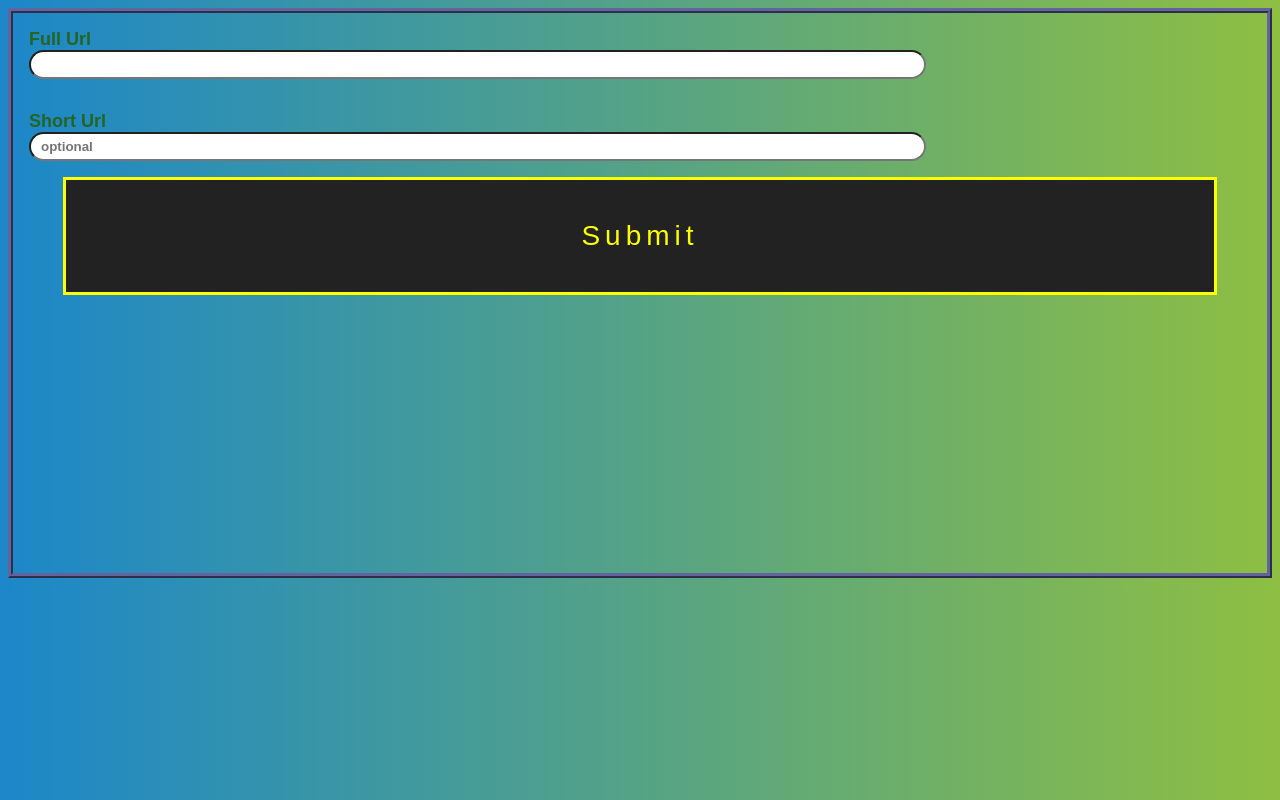
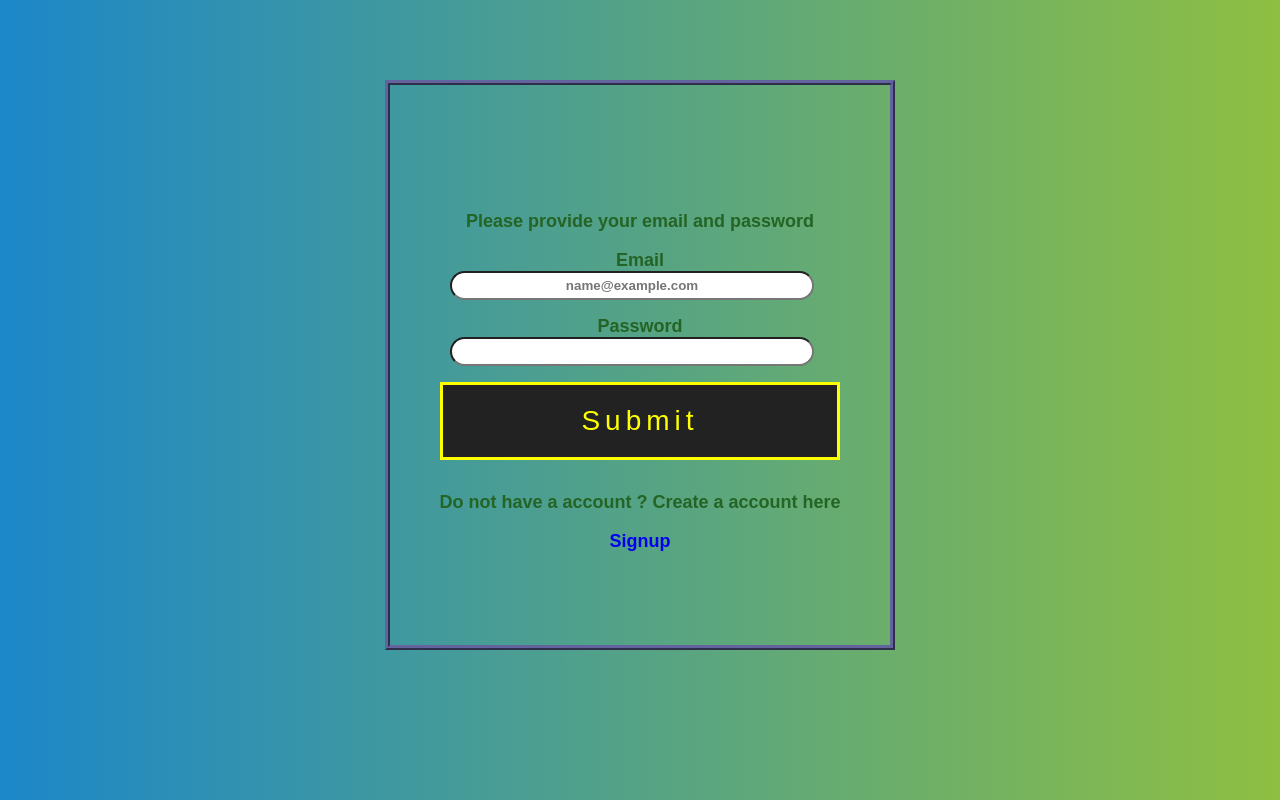
Before and after one commit to faisal-kn/urlshortnerclient, a React (Create React App) app: page /short in a window 1280 px wide. Built offline with nearby package versions, Linux system fonts and the light colour scheme; a web font is replaced by a local one.

Commit message:
protected frontend pages

```diff
--- a/src/App.js
+++ b/src/App.js
@@ -31,9 +31,16 @@ const App = () => {
       <Route path="/signup">
         <Signup logStateHandler={logHandler} />
       </Route>
-      <Route path="/short">
-        <UrlForm />
-      </Route>
+      {logState && (
+        <Route path="/short">
+          <UrlForm />
+        </Route>
+      )}
+      {!logState && (
+        <Route path="/short">
+          <Login logStateHandler={logHandler} />
+        </Route>
+      )}
     </AuthContext.Provider>
   );
 };
--- a/src/pages/Login.js
+++ b/src/pages/Login.js
@@ -1,5 +1,5 @@
 import React from "react";
-import { NavLink, Route, Redirect } from "react-router-dom";
+import { NavLink, Route, useHistory } from "react-router-dom";
 import axios from "axios";
 
 import classes from "./Signup.module.css";
@@ -7,7 +7,7 @@ import classes from "./Signup.module.css";
 const Login = (props) => {
   const [email, setEmail] = React.useState("");
   const [password, setPassword] = React.useState("");
-  const [redirect, setRedirect] = React.useState(false);
+  const history = useHistory();
 
   const emailChangeHandler = (e) => {
     setEmail(e.target.value);
@@ -31,7 +31,7 @@ const Login = (props) => {
     console.log(res.data);
     if (res.data.status === "success") {
       props.logStateHandler(true);
-      setRedirect(true);
+      history.replace("/");
     }
   };
 
@@ -62,11 +62,6 @@ const Login = (props) => {
           Signup
         </NavLink>
       </form>
-      {redirect && (
-        <Route path="/login" exact>
-          <Redirect to="/short"></Redirect>
-        </Route>
-      )}
     </div>
   );
 };
--- a/src/pages/Signup.js
+++ b/src/pages/Signup.js
@@ -1,7 +1,7 @@
 import React from "react";
 import axios from "axios";
 import classes from "./Login.module.css";
-import { Route, Redirect } from "react-router-dom";
+import { useHistory } from "react-router-dom";
 
 const Signup = (props) => {
   console.log(props);
@@ -9,7 +9,7 @@ const Signup = (props) => {
   const [email, setEmail] = React.useState("");
   const [password, setPassword] = React.useState("");
   const [passwordConfirm, setConfirmPassword] = React.useState("");
-  const [redirect, setRedirect] = React.useState(false);
+  const history = useHistory();
 
   const nameChangeHandler = (e) => {
     setName(e.target.value);
@@ -40,7 +40,7 @@ const Signup = (props) => {
     const res = await axios(options);
     if (res.data.status === "success") {
       props.logStateHandler(true);
-      setRedirect(true);
+      history.replace("/");
     }
   };
 
@@ -81,11 +81,6 @@ const Signup = (props) => {
           Submit
         </button>
       </form>
-      {redirect && (
-        <Route path="/signup" exact>
-          <Redirect to="/short"></Redirect>
-        </Route>
-      )}
     </div>
   );
 };
```
